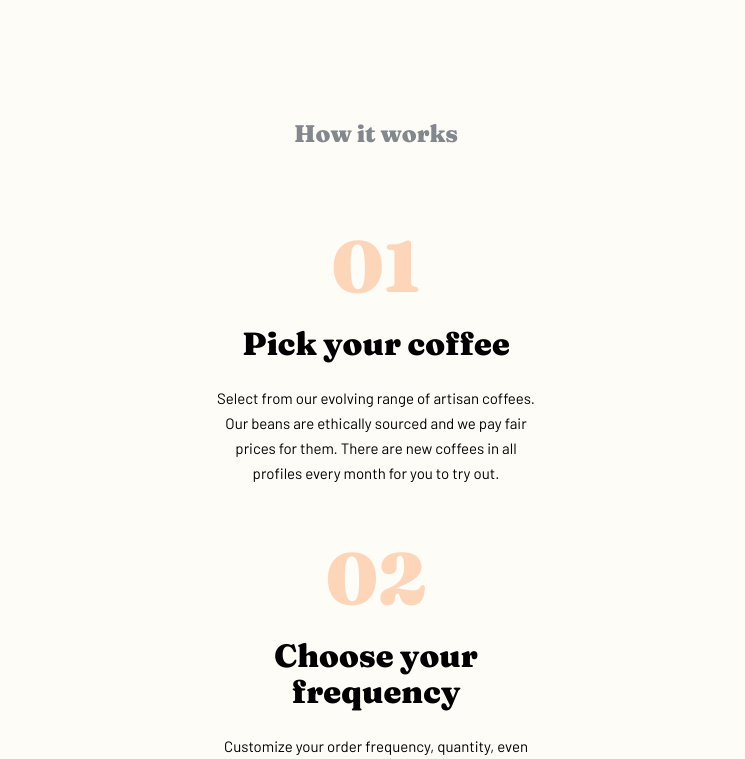
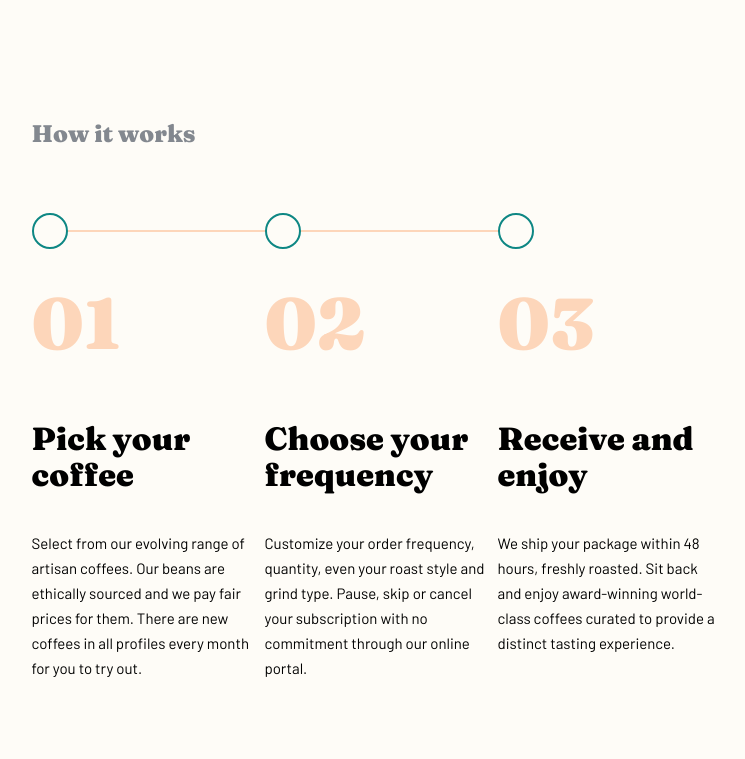
Before and after one commit to gcarter89/coffeeroasters, a React (Create React App) app: page / in a window 1280 px wide. Shown: the part 2658-3417 px from the top of the page, without its empty margins (264-1009 px from the left). Built offline with nearby package versions, Linux system fonts and the light colour scheme.

Commit message:
added stylings for process card and section divider

```diff
--- a/src/App.scss
+++ b/src/App.scss
@@ -85,7 +85,12 @@ button {
 }
 
 // tablet
-@media screen and (min-width:'676px') {
+@media screen and (min-width:'700px') {
+    section {
+        max-width: 689px;
+    }
+
+
     h3 {
         font-size: 32px;
         line-height: 36px;
--- a/src/components/home/Home.module.scss
+++ b/src/components/home/Home.module.scss
@@ -185,9 +185,13 @@
             margin-top: 24px;
         }
     }
+
+    &__processCardsDivider {
+        display: none;
+    }
 }
 
-@media screen and (min-width:'676px') {
+@media screen and (min-width:'700px') {
     .home {
         &__hero {
             background-image: url('../../assets/home/tablet/image-hero-coffeepress.jpg');
@@ -272,5 +276,44 @@
                 max-width: 344px;
             }
         }
+
+        &__process {
+            text-align: unset;
+        }
+
+        &__processCards {
+            flex-direction: row;
+            gap: 10px;
+            align-items: unset;
+        }
+
+        &__processCard {
+            display: flex;
+            flex-direction: column;
+            gap: 38px;
+            width: 33.333%;
+            p {
+                margin-top: unset;
+            }
+        }
+
+        &__processCardsDivider {
+            width: 70%;
+            display: block;
+            height: 2px;
+            background-color: #FDD6BA;
+            border: none;
+        }
+
+
+
+        &__processCardCircle {
+            height: 32px;
+            width: 32px;
+            margin-top: -19px;
+            border-radius: 50%;
+            border: 2px solid #0E8784;
+            background-color: #FEFCF7;
+        }
     }
 }
--- a/src/components/home/Home.tsx
+++ b/src/components/home/Home.tsx
@@ -92,20 +92,25 @@ export default function Home() {
 
             <section className={styles.home__process}>
                 <h4>How it works</h4>
+                <hr className={styles.home__processCardsDivider} />
                 <div className={styles.home__processCards}>
+
                     <div className={styles.home__processCard}>
+                        <div className={styles.home__processCardCircle}></div>
                         <span className='largeHeading'>01</span>
                         <h3>Pick your coffee</h3>
                         <p>Select from our evolving range of artisan coffees. Our beans are ethically sourced and we pay fair prices for them. There are new coffees in all profiles every month for you to try out.</p>
                     </div>
 
                     <div className={styles.home__processCard}>
+                        <div className={styles.home__processCardCircle}></div>
                         <span className='largeHeading'>02</span>
                         <h3>Choose your frequency</h3>
                         <p>Customize your order frequency, quantity, even your roast style and grind type. Pause, skip or cancel your subscription with no commitment through our online portal.</p>
                     </div>
 
                     <div className={styles.home__processCard}>
+                        <div className={styles.home__processCardCircle}></div>
                         <span className='largeHeading'>03</span>
                         <h3>Receive and enjoy</h3>
                         <p>We ship your package within 48 hours, freshly roasted. Sit back and enjoy award-winning world-class coffees curated to provide a distinct tasting experience.</p>
```
